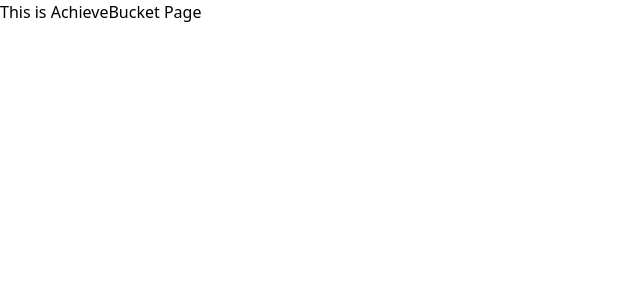
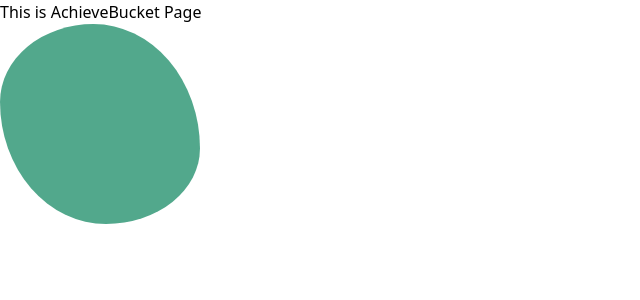
Before and after one commit to ggumms/ggumtle, a React (Vite) app in the folder frontend/: page /bucket/achieve in a window 1280 px wide. Shown: the top 300 px of the page, without its empty margins (0-640 px from the left). Built offline with nearby package versions, Linux system fonts and the light colour scheme.

Commit message:
[FE] Style #10: Ggumtle UI 구현
- Tailwind에 애니메이션 적용에 한계가 있어서 애니메이션 코드는 CSS 파일로 별도 관리
- React 변수 값을 애니메이션에 반영하기 위해 inline-style 적용 예정

Change-Id: I5f86cbf3a3ef62d09b914c704afe76b43aec8ff6

```diff
--- /dev/null
+++ b/frontend/src/components/Ggumtle.css
@@ -0,0 +1,73 @@
+/* Switch your OS theme between light and dark :) */
+
+.ggumtle {
+	/* box-shadow: var(--shades); */
+	/* background-size: 1600% 1600%; */
+	/* 요소의 변형 원점을 설정 */
+	/* transform-origin: 50% 50%; */
+	/* 3d 공간에 배치할지 2d 공간에 배치할지 결정 */
+	/* transform-style: preserve-3d; */
+	/* 원근법을 적용하기 위한 속성 */
+	/* perspective: 1000px; */
+	animation: transform 10s ease-in-out infinite both alternate;
+	/* movement 40s ease-in-out infinite both; */
+}
+
+@keyframes transform {
+	0%,
+	100% {
+		border-radius: 63% 37% 54% 46% / 55% 48% 52% 45%;
+	}
+	14% {
+		border-radius: 40% 60% 54% 46% / 49% 60% 40% 51%;
+	}
+	28% {
+		border-radius: 54% 46% 38% 62% / 49% 70% 30% 51%;
+	}
+	42% {
+		border-radius: 61% 39% 55% 45% / 61% 38% 62% 39%;
+	}
+	56% {
+		border-radius: 61% 39% 67% 33% / 70% 50% 50% 30%;
+	}
+	70% {
+		border-radius: 50% 50% 34% 66% / 56% 68% 32% 44%;
+	}
+	84% {
+		border-radius: 46% 54% 50% 50% / 35% 61% 39% 65%;
+	}
+}
+/*
+@keyframes movement {
+	0%,
+	100% {
+		transform: none;
+	}
+	50% {
+		transform: translateY(20%) rotateY(10deg);
+	}
+} */
+
+/* :root {
+	--background: #fff;
+	--blob: #fdfbfd;
+	--shades: inset 10px 0 40px #f7f8fc, inset -10px 0 20px #f7e1ef, inset -40px 10px 100px #c3c5ea;
+
+	@media (prefers-color-scheme: dark) {
+		--background: #0f0c24;
+		--blob: #bca5e3;
+		--shades: inset 10px 0 40px #a174db, inset -10px 0 20px #40245e, inset -40px 10px 110px #1b1648;
+	}
+}
+
+@use postcss-preset-env {
+	stage: 0;
+	autoprefixer: {
+		grid: true;
+	}
+	browsers:
+		[ 'last 1 Chrome versions',
+		'last 1 Firefox versions',
+		'last 1 Safari versions',
+		'last 1 Edge versions'];
+} */
--- /dev/null
+++ b/frontend/src/components/Ggumtle.tsx
@@ -0,0 +1,15 @@
+import React from 'react'
+import './Ggumtle.css'
+import { bgColorClass } from '../constants/dynamicClass'
+
+const Ggumtle = () => {
+	return (
+		<>
+			<div
+				className={`ggumtle min-h-[200px] min-w-[200px] w-[4vh] h-[4vh] ${bgColorClass['green']}`}
+			/>
+		</>
+	)
+}
+
+export default Ggumtle
--- /dev/null
+++ b/frontend/src/constants/dynamicClass.ts
@@ -0,0 +1,31 @@
+import { ClassType } from '../interfaces'
+
+export const bgColorClass: ClassType = {
+	green: 'bg-green',
+	lightGreen: 'bg-lightGreen',
+	red: 'bg-red',
+	yellow: 'bg-yellow',
+	lemon: 'bg-lemon',
+	orange: 'bg-orange',
+	skyBlue: 'bg-skyBlue',
+	purple: 'bg-purple',
+	black: 'bg-black',
+	beige: 'bg-beige',
+	sandPink: 'bg-sandPink',
+	brown: 'bg-brown',
+}
+
+export const textColorClass: ClassType = {
+	green: 'text-green',
+	lightGreen: 'text-lightGreen',
+	red: 'text-red',
+	yellow: 'text-yellow',
+	lemon: 'text-lemon',
+	orange: 'text-orange',
+	skyBlue: 'text-skyBlue',
+	purple: 'text-purple',
+	black: 'text-black',
+	beige: 'text-beige',
+	sandPink: 'text-sandPink',
+	brown: 'text-brown',
+}
--- a/frontend/src/interfaces.ts
+++ b/frontend/src/interfaces.ts
@@ -26,3 +26,5 @@ export interface IHeaderProp {
 	menu: IMenu
 	func: IMenuFunc
 }
+
+export type ClassType = Record<string, string>
--- a/frontend/src/pages/Bucket/AchieveBucket.tsx
+++ b/frontend/src/pages/Bucket/AchieveBucket.tsx
@@ -1,5 +1,12 @@
+import Ggumtle from '../../components/Ggumtle'
+
 const AchieveBucket = () => {
-	return <div>This is AchieveBucket Page</div>
+	return (
+		<div>
+			<h1>This is AchieveBucket Page</h1>
+			<Ggumtle />
+		</div>
+	)
 }
 
 export default AchieveBucket
--- a/frontend/tailwind.config.js
+++ b/frontend/tailwind.config.js
@@ -2,7 +2,27 @@
 export default {
 	content: ['./index.html', './src/**/*.{js,ts,jsx,tsx}'],
 	theme: {
-		extend: {},
+		extend: {
+			keyframes: {
+				transform: {
+					'0%, 100%': { borderRadius: '63% 37% 54% 46% / 55% 48% 52% 45%' },
+					'14%': { borderRadius: '40% 60% 54% 46% / 49% 60% 40% 51%' },
+					'28%': { borderRadius: '54% 46% 38% 62% / 49% 70% 30% 51%' },
+					'42%': { borderRadius: '61% 39% 55% 45% / 61% 38% 62% 39%' },
+					'56%': { borderRadius: '61% 39% 67% 33% / 70% 50% 50% 30%' },
+					'70%': { borderRadius: '50% 50% 34% 66% / 56% 68% 32% 44%' },
+					'84%': { borderRadius: '46% 54% 50% 50% / 35% 61% 39% 65%' },
+				},
+				movement: {
+					'0%, 100%': { transform: 'none' },
+					'50%': { transform: 'translateY(20%) rotateY(10deg)' },
+				},
+			},
+			animation: {
+				transform: 'transform 10s ease-in-out infinite both alternate',
+				movement: 'movement 40s ease-in-out infinite both',
+			},
+		},
 		colors: {
 			// Mono Colors
 			point1: '#454645',
@@ -23,5 +43,6 @@ export default {
 			brown: '#C7927A',
 		},
 	},
+
 	plugins: [],
 }
```
